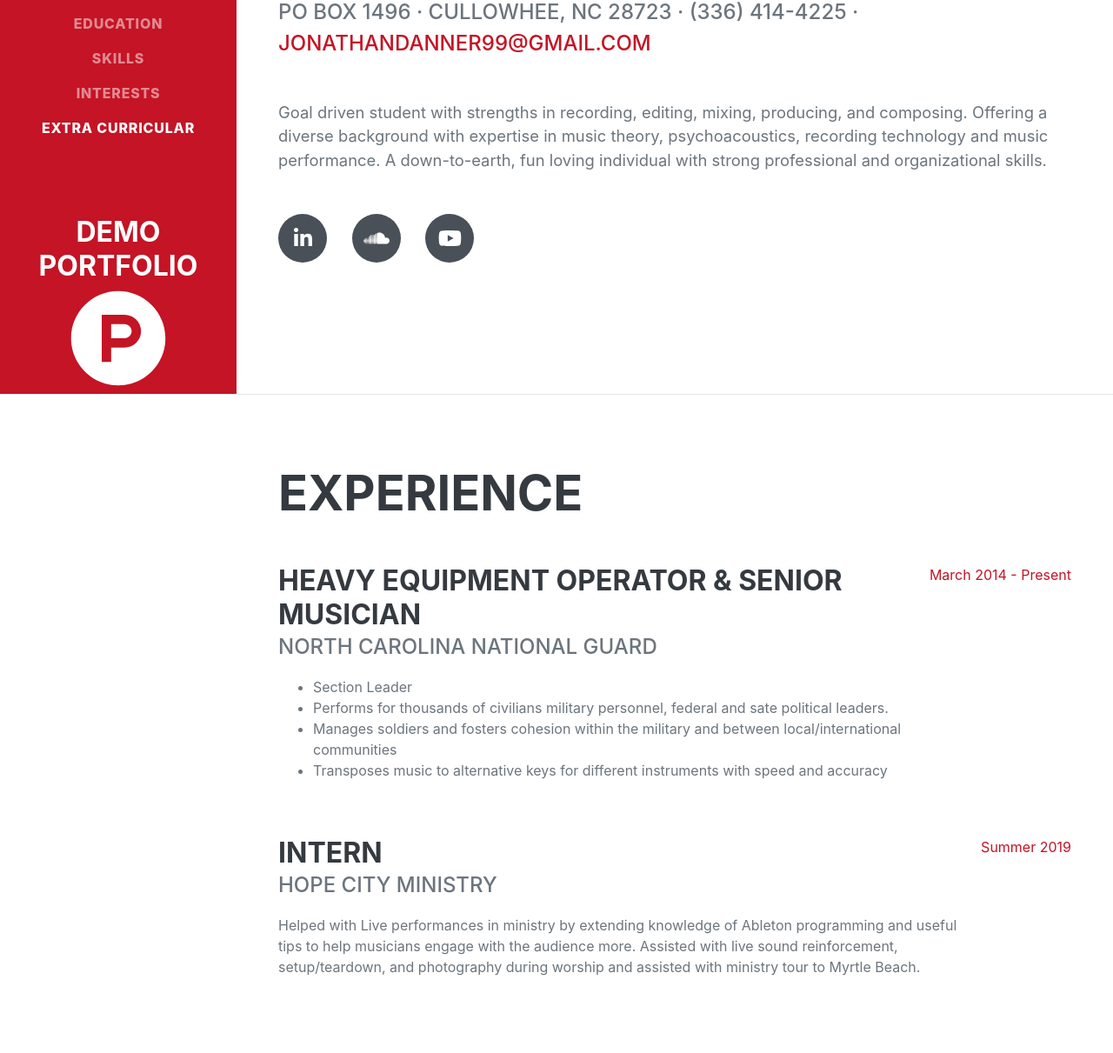
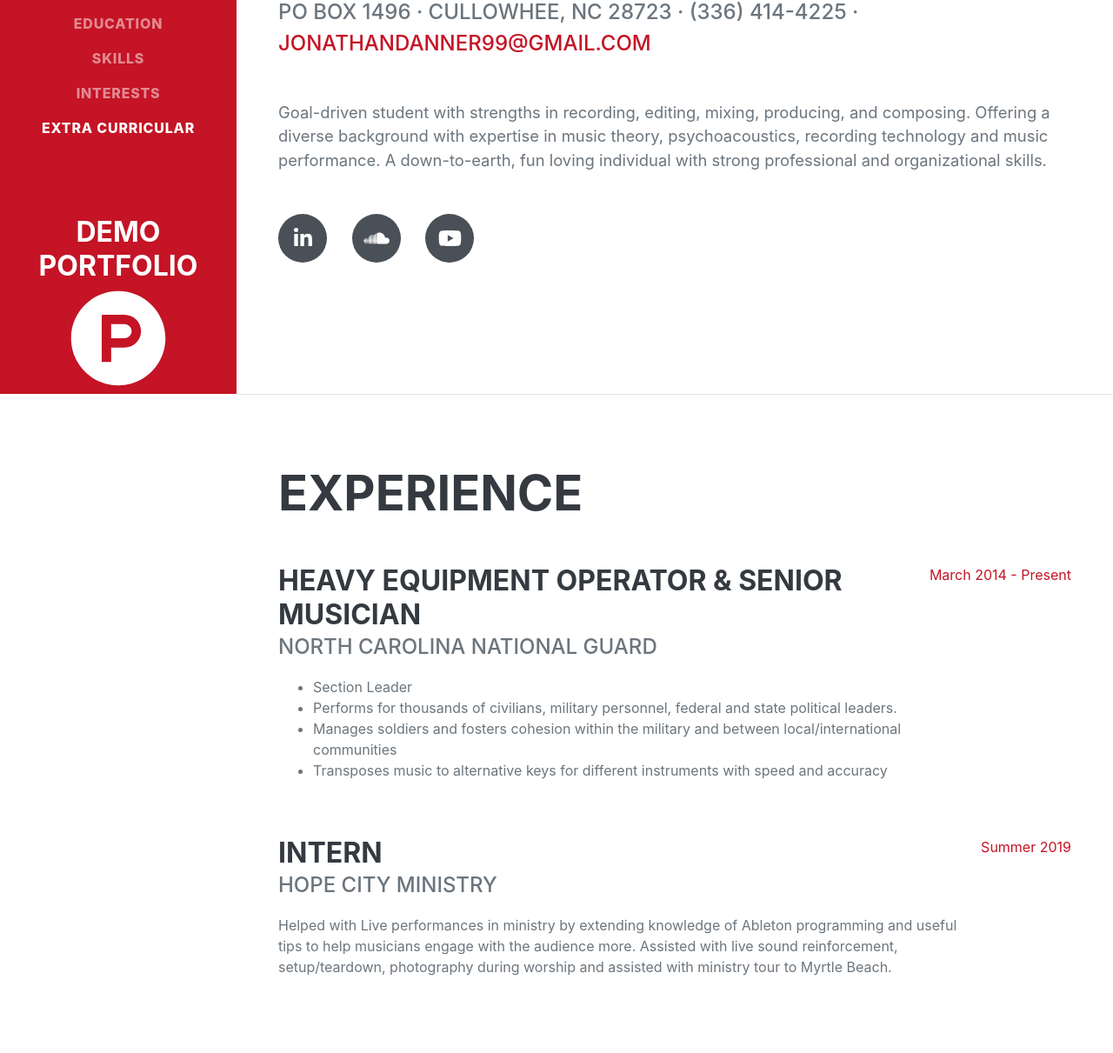
Before and after one commit to mooggsentry/portfolio, a PHP site: page / in a window 1280 px wide. Shown: the part 347-1558 px from the top of the page at 87% size. Run offline with PHP 8.4, Linux system fonts and the light colour scheme; some web fonts are replaced.

Commit message:
Fixed Typos

```diff
--- a/index.php
+++ b/index.php
@@ -52,7 +52,7 @@
                         <a href="mailto:jonathandanner99@gmail.com">jonathandanner99@gmail.com</a>
                     </div>
                     <p class="lead mb-5">
-Goal driven student with strengths in recording, editing, mixing, producing, and composing. Offering a diverse background with expertise in music theory, psychoacoustics, recording technology and music performance. A down-to-earth, fun loving individual with strong professional and organizational skills.</p>
+Goal-driven student with strengths in recording, editing, mixing, producing, and composing. Offering a diverse background with expertise in music theory, psychoacoustics, recording technology and music performance. A down-to-earth, fun loving individual with strong professional and organizational skills.</p>
                     <div class="social-icons">
                         <a class="social-icon" href="https://www.linkedin.com/in/jonathan-danner/"><i class="fab fa-linkedin-in"></i></a>
                         <a class="social-icon" href="https://soundcloud.com/user-241717973"><i class="fab fa-soundcloud"></i></a>
@@ -71,7 +71,7 @@ Goal driven student with strengths in recording, editing, mixing, producing, and
                             <div class="subheading mb-3">North Carolina National Guard</div>
                             <ul>
                               <li>Section Leader</li>
-                              <li>Performs for thousands of civilians military personnel, federal and sate political leaders.</li>
+                              <li>Performs for thousands of civilians, military personnel, federal and state political leaders.</li>
                               <li>Manages soldiers and fosters cohesion within the military and between local/international communities</li>
                               <li>Transposes music to alternative keys for different instruments with speed and accuracy</li>
                             </ul>
@@ -82,7 +82,7 @@ Goal driven student with strengths in recording, editing, mixing, producing, and
                         <div class="flex-grow-1">
                             <h3 class="mb-0">Intern</h3>
                             <div class="subheading mb-3">Hope City Ministry</div>
-                            <p>Helped with Live performances in ministry by extending knowledge of Ableton programming and useful tips to help musicians engage with the audience more. Assisted with live sound reinforcement, setup/teardown, and photography during worship and assisted with ministry tour to Myrtle Beach.</p>
+                            <p>Helped with Live performances in ministry by extending knowledge of Ableton programming and useful tips to help musicians engage with the audience more. Assisted with live sound reinforcement, setup/teardown, photography during worship and assisted with ministry tour to Myrtle Beach.</p>
                         </div>
                         <div class="flex-shrink-0"><span class="text-primary">Summer 2019</span></div>
                     </div>
@@ -117,8 +117,8 @@ Goal driven student with strengths in recording, editing, mixing, producing, and
                     <div class="d-flex flex-column flex-md-row justify-content-between">
                         <div class="flex-grow-1">
                             <h3 class="mb-0">Western Carolina University</h3>
-                            <div class="subheading mb-3">Bachelors of Music</div>
-                                  <div>Comercial Music and Audio Production</div>
+                            <div class="subheading mb-3">Bachelor of Music</div>
+                                  <div>Commercial Music and Audio Production</div>
                             <p>GPA: 3.14</p>
                         </div>
                         <div class="flex-shrink-0"><span class="text-primary">January 2016 - May 2020</span></div>
@@ -200,7 +200,7 @@ Goal driven student with strengths in recording, editing, mixing, producing, and
                 <div class="resume-section-content">
                     <h2 class="mb-5">Interests</h2>
                     <p>In addition to my musical skills and interests, I enjoy many outdoor activities. I enjoy hiking, snowboarding, kayaking, and sightseeing.
-                    I have a nerdy side too. When I'm not making music or doing something outdoors, I like to experiment around with my arduino and play strategy video games.</p>
+                    I have a nerdy side too. When I'm not making music or doing something outdoors, I like to experiment around with my arduino and play strategy games.</p>
                 </div>
             </section>
             <hr class="m-0" />
```
